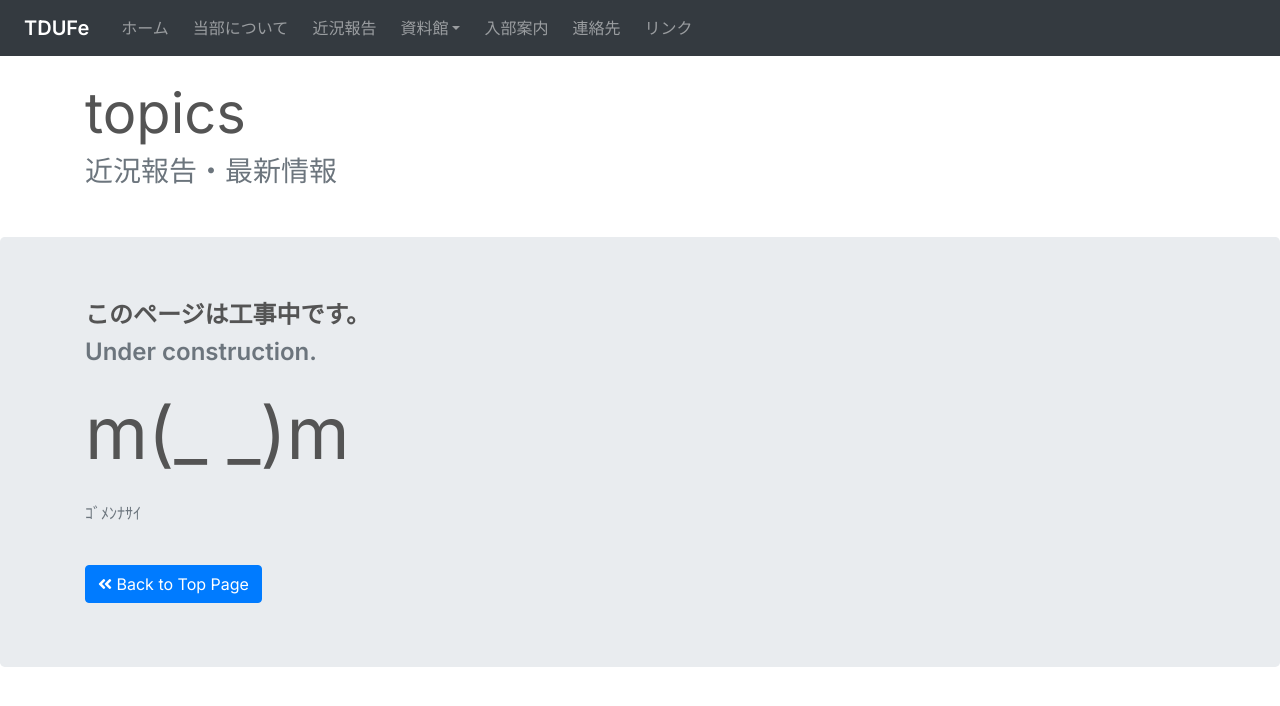
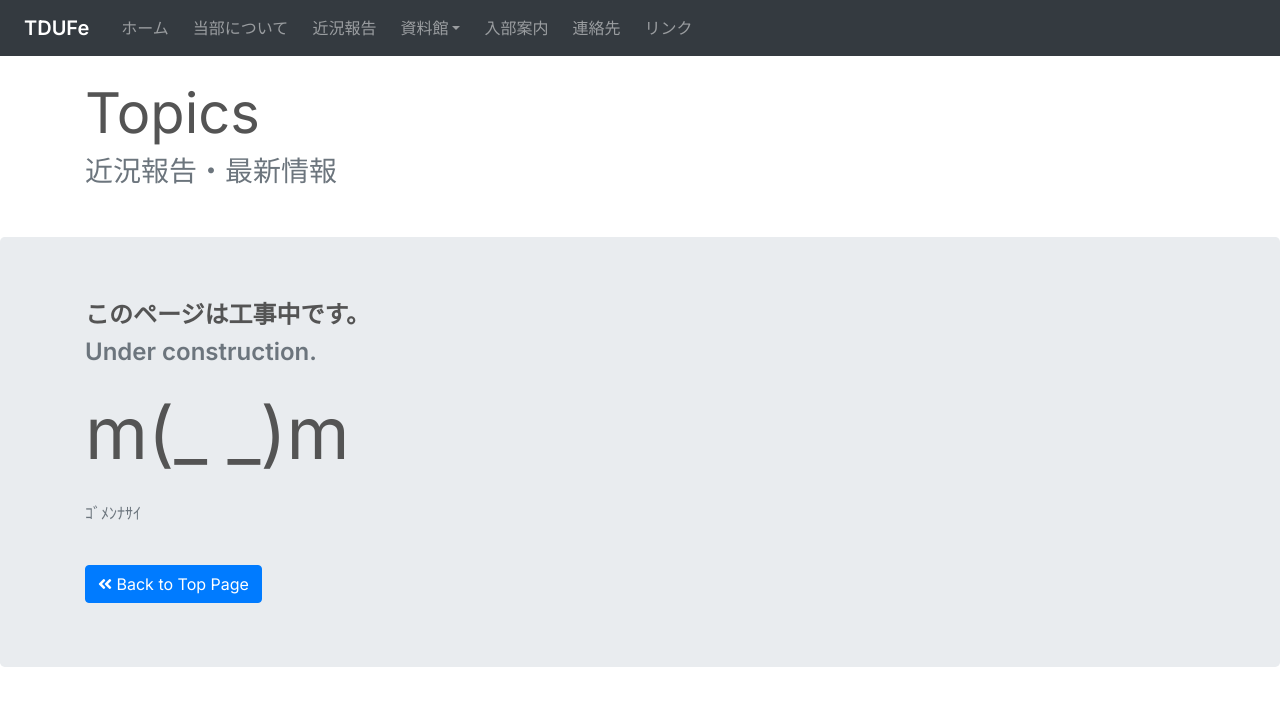
Before and after one commit to gentoopng/tdufe-website, a plain HTML site: page topics/index.html in a window 1280 px wide. Drawn offline with nearby package versions, Linux system fonts and the light colour scheme.

Commit message:
細かい修正
- topicsのタイトル文字変更
- トップページのインデントずれ修正

```diff
--- a/topics/index.html
+++ b/topics/index.html
@@ -31,7 +31,7 @@
     <div id="menu" class="fixed-top"></div>
 
     <div class="container">
-        <h1 class="display-4">topics</h1>
+        <h1 class="display-4">Topics</h1>
         <h3 class="font-weight-normal text-secondary">近況報告・最新情報</h3>
     </div>
 
```
Also changed, not shown: index.html (+1 -1 lines).
